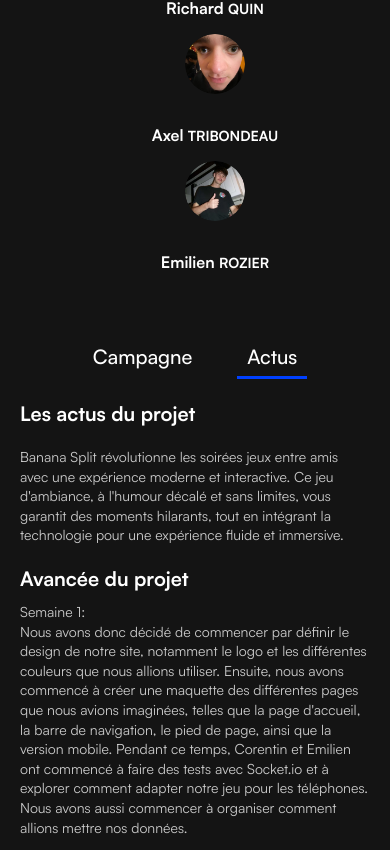
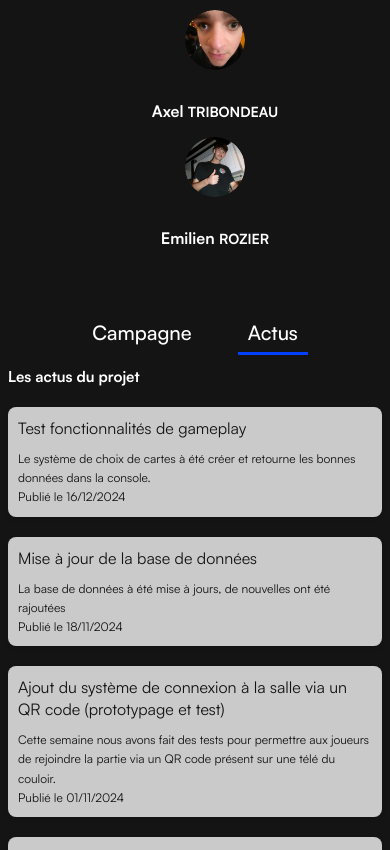
Before and after one commit to D3ller/NuxtBlancMangeCoco, a Vue app in the folder kickstarter/: page /actus in a window 390 px wide. Shown: the part 1130-1980 px from the top of the page. Built offline with nearby package versions, Linux system fonts and the light colour scheme.

Commit message:
Réglages problèmes responsive + ajout des actus

```diff
--- a/kickstarter/src/components/HeaderLinks.vue
+++ b/kickstarter/src/components/HeaderLinks.vue
@@ -62,7 +62,7 @@ li a {
   padding: 10px;
   position: relative;
   transition: color 0.3s ease;
-  font-size: 20px;
+ font-size: 20px;
 }
 
 li.active a {
--- a/kickstarter/src/components/avance.vue
+++ b/kickstarter/src/components/avance.vue
@@ -2,7 +2,7 @@
 import Progressbar  from "../components/item/progressbar.vue";
 import {ref} from 'vue'
 
-let progress = ref(33)
+let progress = ref(55)
 </script>
 
 <template>
--- a/kickstarter/src/components/item/asideItem.vue
+++ b/kickstarter/src/components/item/asideItem.vue
@@ -24,6 +24,6 @@ const props = withDefaults(defineProps<{ title: string; active: boolean }>(), {
   color: white !important;
   border-color: var(--theme-color);
   font-weight: 600;
-  font-size: 20px;
+  font-size: 15px;
 }
 </style>
--- a/kickstarter/src/views/ActusView.vue
+++ b/kickstarter/src/views/ActusView.vue
@@ -6,29 +6,28 @@
     <HeaderLinks></HeaderLinks>
     <div class="content">
       <h2 class="title" id="description">Les actus du projet</h2>
-      <p>Banana Split révolutionne les soirées jeux entre amis avec une expérience moderne et interactive. Ce jeu
-        d'ambiance, à l'humour décalé et sans limites, vous garantit des moments hilarants, tout en intégrant la
-        technologie pour une expérience fluide et immersive.</p>
-      <h2 class="subtitle">Avancée du projet</h2>
-      <p>Semaine 1: <br>
-        Nous avons donc décidé de commencer par définir le design de notre site, notamment le logo et les différentes
-        couleurs que nous allions utiliser. Ensuite, nous avons commencé à créer une maquette des différentes pages que
-        nous avions imaginées, telles que la page d'accueil, la barre de navigation, le pied de page, ainsi que la
-        version mobile. Pendant ce temps, Corentin et Emilien ont commencé à faire des tests avec Socket.io et à
-        explorer comment adapter notre jeu pour les téléphones. Nous avons aussi commencer à organiser comment allions
-        mettre nos données.
-        <br> <br>
-        Semaine 2:<br>
-        Cette semaine, nous avons réparti les tâches comme suit : Corentin s'est occupé de la création et de la
-        configuration de différentes pages, tandis qu'Émilien a pris en charge la configuration de Socket.io et des
-        requêtes associées. Axel a travaillé sur l'alimentation de notre base de données à l'aide du jeu, ainsi que sur
-        la création de questions. Quant à Richard, il s'est chargé de la création des formulaires de connexion et
-        d'inscription, ainsi que de la mise à jour du projet Kickstarter.
-        <br> <br>
-        Semaine 3:<br>
-        Le développement à continuer sans rencontrer de problèmes, la connexion et l'inscription ont été commencées,
-        ces fonctionnalités seront finies d'ici fin Novembre.
-      </p>
+      <div class="news-cards">
+        <div class="news-card">
+          <h3>Test fonctionnalités de gameplay</h3>
+          <p>Le système de choix de cartes à été créer et retourne les bonnes données dans la console. </p>
+          <p class="date">Publié le 16/12/2024</p>
+        </div>
+        <div class="news-card">
+          <h3>Mise à jour de la base de données</h3>
+          <p>La base de données à été mise à jours, de nouvelles ont été rajoutées</p>
+          <p class="date">Publié le 18/11/2024</p>
+        </div>
+        <div class="news-card">
+          <h3>Ajout du système de connexion à la salle via un QR code (prototypage et test)</h3>
+          <p>Cette semaine nous avons fait des tests pour permettre aux joueurs de rejoindre la partie via un QR code présent sur une télé du couloir.</p>
+          <p class="date">Publié le 01/11/2024</p>
+        </div>
+        <div class="news-card">
+          <h3>Landing page en ligne</h3>
+          <p>La landing page qui permet de mettre son pseudo et de rejoindre les salles est désormais en ligne.</p>
+          <p class="date">Publié le 10/10/2024</p>
+        </div>
+      </div>
     </div>
   </div>
 </template>
@@ -41,75 +40,89 @@ import HeaderLinks from "@/components/HeaderLinks.vue";
 </script>
 
 <style scoped>
-@import "@/assets/css/base.css";
-
+/* Styles de base */
 .container {
-  margin: 0 auto;
   padding: 20px;
-  background-color: var(--bg-color);
-  border-radius: 8px;
-  box-shadow: 0 2px 4px rgba(0, 0, 0, 0.1);
   overflow-x: hidden; /* Prevent horizontal scrolling */
-}
-
-.content {
-  padding: 20px;
 }
 
 .title {
   font-size: 32px;
   margin-bottom: 20px;
-  color: var(--text-color);
+  color: var(--text-color); /* Utilise la variable existante */
 }
 
-.subtitle {
-  font-size: 24px;
-  margin-top: 20px;
-  margin-bottom: 10px;
-  color: var(--text-color);
+p,
+ul {
+  font-size: 16px;
+  line-height: 1.6;
 }
 
-p {
-  color: var(--gray-color);
-  line-height: 1.6;
-  margin-bottom: 20px;
+ul {
+  margin: 0;
+  padding: 0 20px;
+  list-style-type: disc;
 }
 
-.content h2 {
-  font-size: 28px;
-  margin-top: 20px;
+/* Styles pour les cartes des avancées */
+.news-cards {
+  display: flex;
+  flex-direction: column;
+  gap: 20px;
 }
 
-.content br {
-  display: block;
-  margin-bottom: 10px;
+.news-card {
+  background-color: var(--gray-color); /* Utilise la variable existante */
+  padding: 20px;
+  border-radius: 8px;
+  box-shadow: 0 2px 4px rgba(0, 0, 0, 0.1);
+  box-sizing: border-box; /* Include padding and border in the element's total width and height */
+  max-width: 100%; /* Ensure the card does not exceed the container's width */
 }
 
-@media (max-width: 768px) {
-  .container {
-    max-width: 100%; /* Ajuste la largeur pour s'adapter à l'écran */
-    padding: 10px;
+.news-card h3 {
+  font-size: 20px;
+  margin-bottom: 10px;
+  color: var(--bg-color); /* Utilise la variable existante */
+}
+
+.news-card p {
+  color: var(--bg-color); /* Utilise la variable existante */
+  line-height: 1.6;
+}
+
+.date {
+  font-size: 14px;
+  color: var(--bg-color); /* Utilise la variable existante */
+}
+
+/* Media query pour les petits écrans */
+@media (max-width: 480px) {
+  .title {
+    font-size: 15px;
   }
 
-  .title {
-    font-size: 24px; /* Réduit la taille des titres */
+  p,
+  ul {
+    font-size: 14px;
+    line-height: 1.3;
   }
 
-  .content {
-    padding: 10px; /* Réduit les marges internes */
+  .container {
+    padding: 8px;
   }
 
-  .content p {
-    font-size: 14px; /* Réduit la taille du texte */
-    line-height: 1.4; /* Ajuste l'espacement entre les lignes */
+  .news-card {
+    padding: 10px;
+    max-width: 100%; /* Ensure the card does not exceed the container's width */
   }
 
-  .content h2 {
-    font-size: 20px; /* Réduit la taille des sous-titres */
+  .news-card h3 {
+    font-size: 16px;
   }
 
-  .subtitle {
-    font-size: 18px; /* Réduit la taille des sous-titres */
+  .news-card p {
+    font-size: 12px;
   }
 }
 </style>
```
